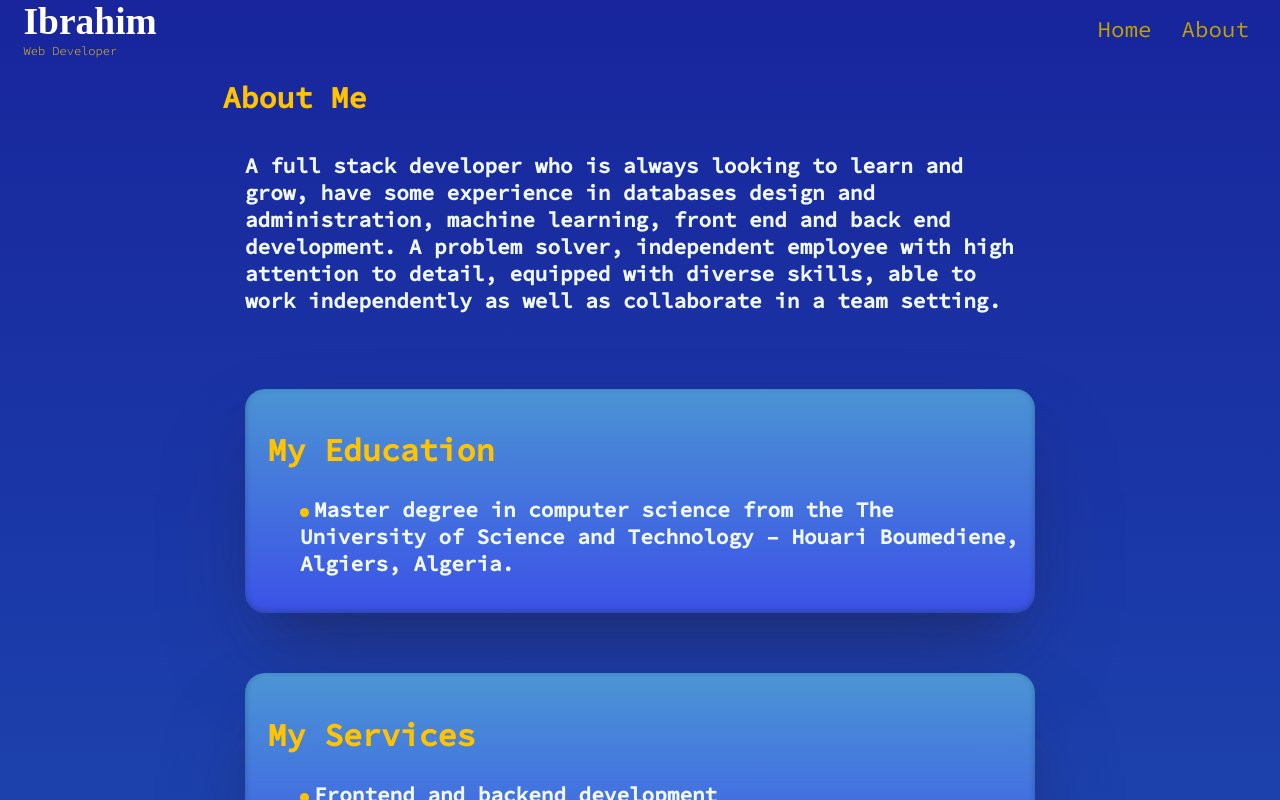
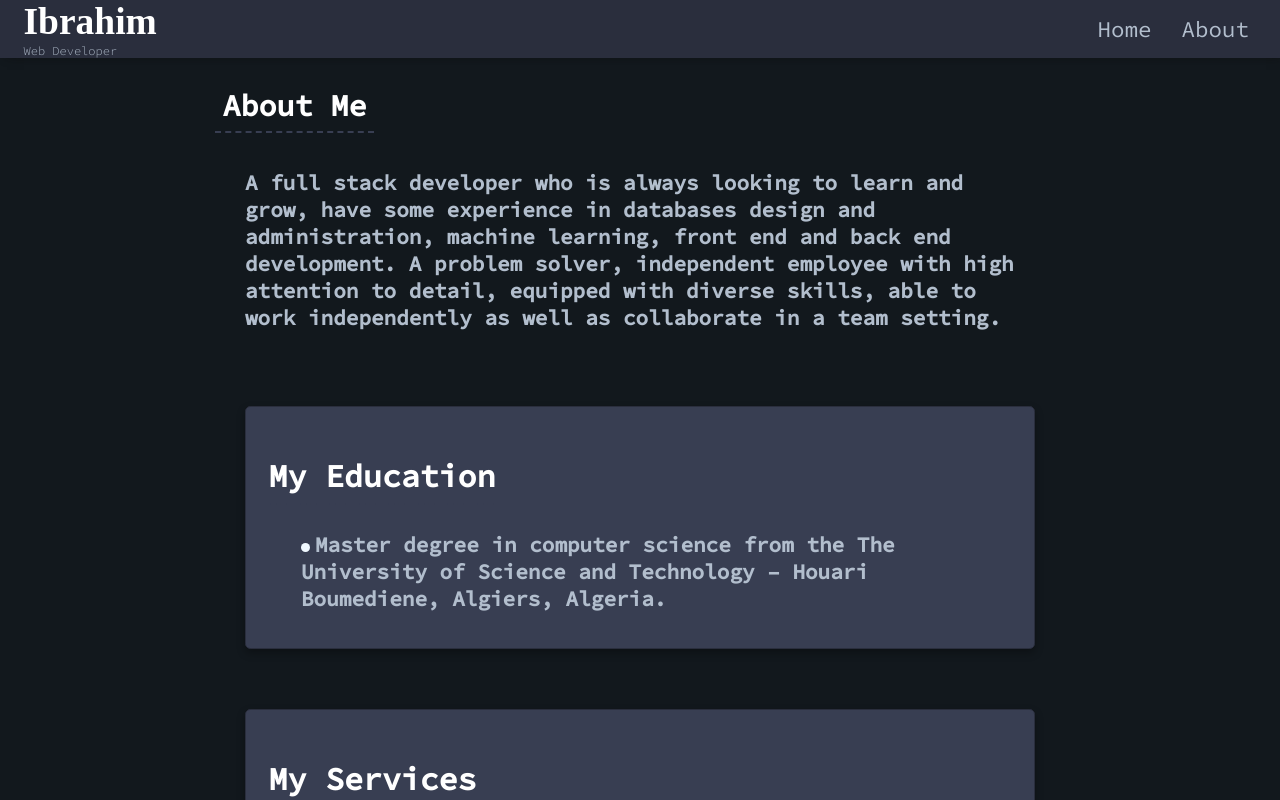
Before and after one commit to dvqc/personalWebsite, a Next.js app: page /about in a window 1280 px wide. Shown: the top 800 px of the page. Built offline with nearby package versions, Linux system fonts and the light colour scheme; a web font is replaced by a local one.

Commit message:
refactored the styles

```diff
--- a/components/Footer.js
+++ b/components/Footer.js
@@ -7,9 +7,9 @@ export default function Footer() {
                 © 2022 B.Ibrahim.
             </p>
             <div className={styles.links}>
-                <a href="#"><img src="/icons/facebook.svg" /></a>
+                {/* <a href="#"><img src="/icons/facebook.svg" /></a>
                 <a href="#"><img src="/icons/gmail.svg" /></a>
-                <a href="https://github.com/dvqc"><img src="/icons/github.svg" /></a>
+                 */}<a href="https://github.com/dvqc"><img src="/icons/github.svg" /></a>
                 <a href="https://www.linkedin.com/in/ibrahim-benfares-5590a0225/"><img src="/icons/linkedin.svg" /></a>
             </div>
         </footer>
--- a/styles/About.module.css
+++ b/styles/About.module.css
@@ -1,23 +1,23 @@
 
 .title {
-    color: var(--sec-yellow);
+    color: var(--title-color);
     font-weight: 800;
     width: fit-content;
-    padding: 0 0.5rem;
+    padding: 0.5rem 0.5rem;
+    border-bottom : var(--title-border);
 }
 
 
 .aboutCard {
     margin: 4rem 2rem;
     padding: 1rem 1rem;
-    background: var(--card-gradient);
-    border-radius: 20px;
-    box-shadow: 0 50px 100px -20px rgba(50, 50, 93, 0.404),
-                0 30px 60px -30px rgba(0, 0, 0, 0.384),
-                inset 0 -2px 6px 0 rgb(10 37 64 / 35%);
+    background: var(--card-bg);
+    border-radius: var(--card-radius);
+    box-shadow: var(--card-shadow);
     font-weight: 600;
-    color: aliceblue;
+    color: var(--text-color);
     font-size: 1.4rem;
+    border: var(--card-border);
 }
 
 .icon {
@@ -38,5 +38,5 @@
     padding: 1rem 2rem;
     font-weight: 600;
     font-size: 1.4rem;
-    color: aliceblue;
+    color: var(--text-color);
 }
--- a/styles/Home.module.css
+++ b/styles/Home.module.css
@@ -12,91 +12,25 @@
     align-items: center;
 }
 
-.title a {
-    color: #0070f3;
-    text-decoration: none;
-}
-
-.title a:hover,
-.title a:focus,
-.title a:active {
-    text-decoration: underline;
-}
-
-.title {
-    margin: 0;
-    line-height: 1.15;
-    font-size: 4rem;
-}
-
-.code {
-    background: #fafafa;
-    border-radius: 5px;
-    padding: 0.75rem;
-    font-size: 1.1rem;
-    font-family: Menlo, Monaco, Lucida Console, Liberation Mono, DejaVu Sans Mono, Bitstream Vera Sans Mono, Courier New, monospace;
-}
-
-.grid {
-    display: flex;
-    align-items: center;
-    justify-content: center;
-    flex-wrap: wrap;
-    max-width: 800px;
-}
-
-.card {
-    margin: 1rem;
-    padding: 1.5rem;
-    text-align: left;
-    color: inherit;
-    text-decoration: none;
-    border: 1px solid #eaeaea;
-    border-radius: 10px;
-    transition: color 0.15s ease, border-color 0.15s ease;
-    max-width: 300px;
-}
-
-.card:hover,
-.card:focus,
-.card:active {
-    color: #0070f3;
-    border-color: #0070f3;
-}
-
-.card h2 {
-    margin: 0 0 1rem 0;
-    font-size: 1.5rem;
-}
-
-.card p {
-    margin: 0;
-    font-size: 1.25rem;
-    line-height: 1.5;
-}
-
-
 .homeCard {
     display: flex;
     flex-direction: row;
     margin: 5rem auto;
-    background: var(--card-gradient);
-    border-radius: 20px;
-    box-shadow: 0 50px 100px -20px rgba(50, 50, 93, 0.404),
-                0 30px 60px -30px rgba(0, 0, 0, 0.384),
-                inset 0 -2px 6px 0 rgb(10 37 64 / 35%);
+    background: var(--card-bg);
+    border-radius: var(--card-radius);
+    box-shadow: var(--card-shadow);
+    border: var(--card-border);
 }
 
 .homeCard img {
     max-width: 250px;
-    border-radius: 15px;
+    border-radius: var(--card-radius);
     margin: 20px;
     object-fit: cover;
-    box-shadow: 0 10px 20px 10px rgba(57, 57, 95, 0.521);
 }
 
 .homeCard span {
-    color: var(--sec-golden);
+    color: var(--title-color);
     font-weight: 500;
     font-size: 2.5rem;
     margin: 0;
@@ -105,7 +39,7 @@
 
 .homeCard p {
     font-size: 2rem;
-    color: aliceblue;
+    color: var(--text-color);
     margin: 10px 0;
     text-align: start;
     font-weight: 400;
@@ -136,7 +70,9 @@
     flex-direction: column;
     justify-content: center;
     align-items: center;
-    color: var(--sec-golden);
+    background: var(--nav-bg);
+    box-shadow: var(--nav-shadow);
+    color: var(--text-color);
     margin-top: 0px;
 }
 
@@ -162,25 +98,22 @@
     display: flex;
     align-items: center;
     justify-content: center;
-    filter: invert(77%) sepia(87%) saturate(882%) hue-rotate(351deg) brightness(65%) contrast(101%);
+/*     filter: invert(77%) sepia(87%) saturate(882%) hue-rotate(351deg) brightness(65%) contrast(101%);
+ */    filter: invert(77%) sepia(87%) saturate(0%) hue-rotate(351deg) brightness(40%) contrast(101%);
     transition: all 0.125s ease-in;
 }
 
 .links a:hover {
     transform: scale(1.2);
-    filter: invert(77%) sepia(87%) saturate(882%) hue-rotate(351deg) brightness(100%) contrast(101%);
+/*     filter: invert(77%) sepia(87%) saturate(882%) hue-rotate(351deg) brightness(100%) contrast(101%);
+ */    filter: invert(77%) sepia(87%) saturate(0%) hue-rotate(351deg) brightness(80%) contrast(101%);
 }
 
 .navbar {
     display: flex;
     padding: 0 16px;
-    /*   background: linear-gradient(var(--sec-blue), var(--main-blue));
-  */
-    /*   background: linear-gradient(rgba(0, 16, 163, 0.99), rgba(0, 69, 148, 0.99));
-  box-shadow: 0px 2px 10px #494381dc;
-
-*/
-    background: transparent;
+    background: var(--nav-bg);
+    box-shadow: var(--nav-shadow);
     justify-content: space-between;
     align-items: center;
 }
@@ -200,7 +133,7 @@
 .logo span {
     display: block;
     font-size: 0.8rem;
-    color: var(--sec-golden);
+    color: var(--text-color);
 }
 
 .navItems {
@@ -212,13 +145,13 @@
     font-size: 1.5rem;
     font-weight: 400;
     padding: 0 15px;
-    color: var(--sec-golden-off);
+    color: var(--text-color);
     transition: all 0.2s ease-out;
 }
 
 a.navItem:hover {
     transform: scale(1.3);
-    color: var(--sec-golden);
+    color: var(--title-color);
 }
 
 @media (max-width:450px) {
--- a/styles/globals.css
+++ b/styles/globals.css
@@ -1,15 +1,25 @@
 @import url('https://fonts.googleapis.com/css2?family=Oooh+Baby&family=Poppins:wght@200;400&display=swap');
 @import url('https://fonts.googleapis.com/css2?family=Source+Code+Pro:wght@300;400;500&display=swap');
 :root {
-    --maind-dark: #000814ff;
-    --main-blue: #001d3dff;
-    --sec-blue: #003566ff;
-    --sec-yellow: #ffc300ff;
-    --sec-golden: #ffd60a;
-    --sec-golden-off: rgb(192, 160, 2);
-    --card-gradient: linear-gradient(to top, rgba(71, 90, 255, 0.733), rgba(85, 167, 221, 0.836));
-    --bg-gradient: linear-gradient(to bottom, rgb(24, 37, 156), rgb(34, 112, 201));
+    --main-dark: #000814ff;
+    --main-blue: #151515/* 001d3dff */;
+    --sec-blue: #3C415C/* 003566ff */;
+    --sec-yellow: aliceblue /* ffc300ff */;
+    --sec-golden: #ccddff/* ffd60a */;
+    --sec-golden-off: gray /* rgb(192, 160, 2) */;
+    --card-gradient: var(--main-blue)/* linear-gradient(to top, rgba(71, 90, 255, 0.733), rgba(85, 167, 221, 0.836)) */;
+    --bg-gradient: var(--main-dark)/* linear-gradient(to bottom, rgb(24, 37, 156), rgb(34, 112, 201)) */;
     font-size: 15px;
+    --background: #12181d;
+    --text-color: #b2becd;
+    --title-color: #fff;
+    --nav-shadow: 4px 0 10px -3px #0c0c0c;
+    --card-shadow: 0 4px 8px rgba(0,0,0,0.30);
+    --nav-bg: #2a2e3d;
+    --card-bg: #383e52;
+    --title-border: 2px dashed var(--card-bg);
+    --card-border: 1px solid var(--nav-bg);
+    --card-radius: 0.25em;
 }
 
 html {
@@ -23,7 +33,7 @@ body {
     font-weight: 200;
     min-height: 100vh;
     /*background-color: rgb(223, 233, 248); */
-    background: var(--bg-gradient);
+    background: var(--background);
 }
 
 li {
```
